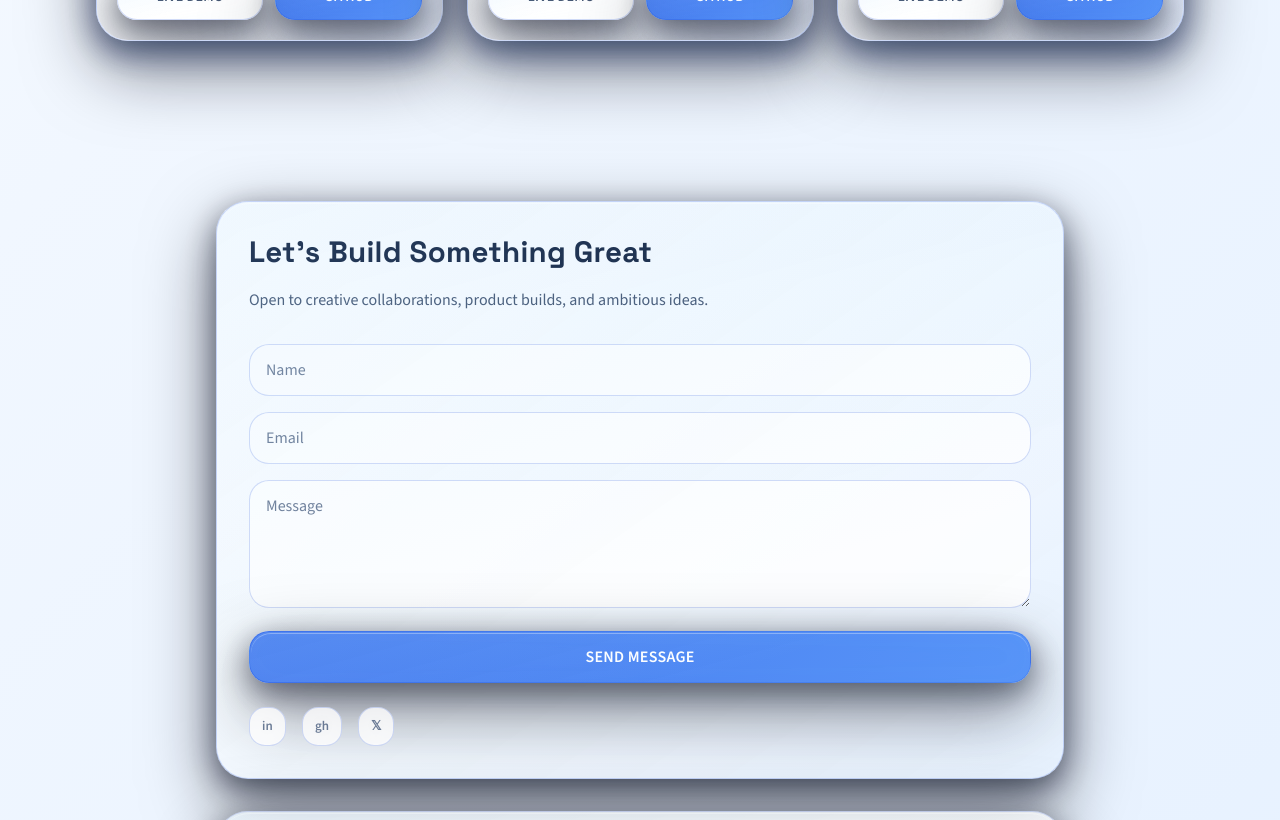
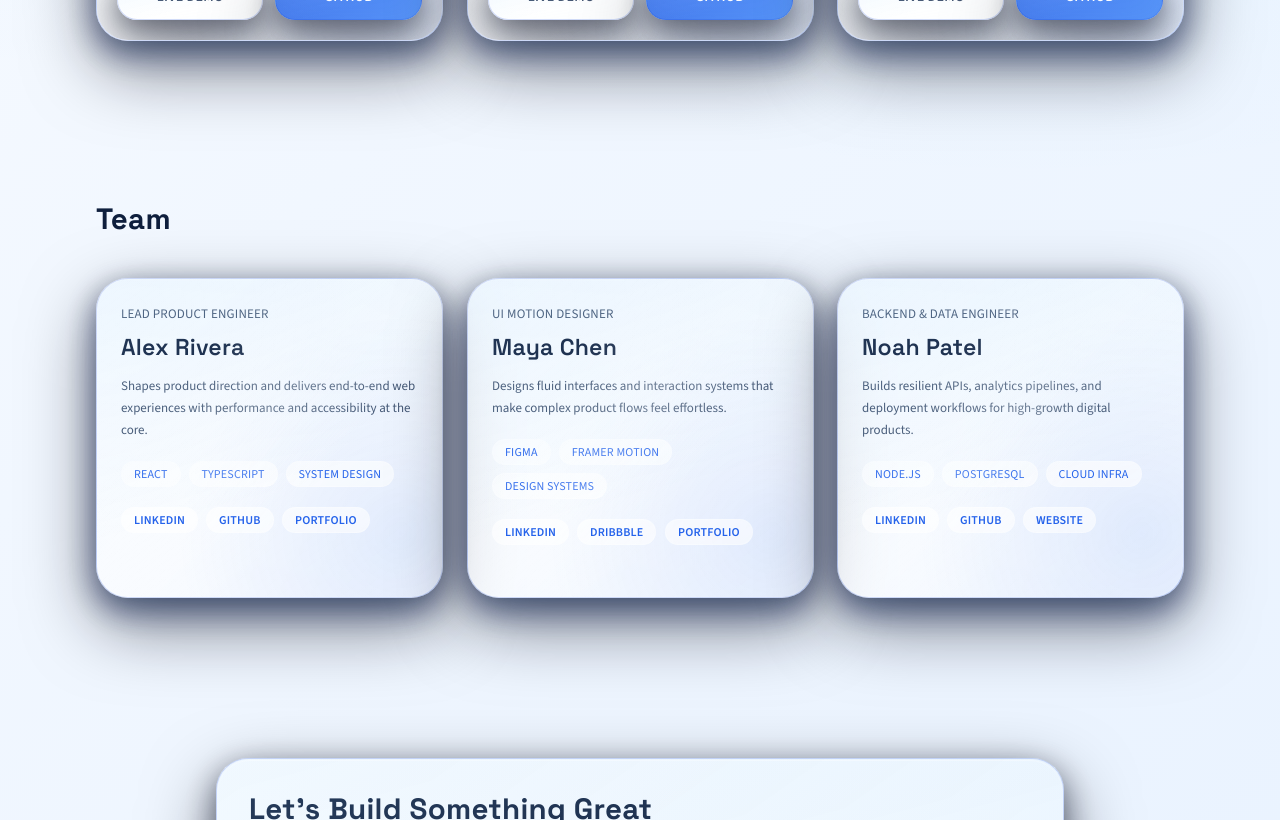
Before and after one commit to mondirdf/Portf, a React (Vite) app: page / in a window 1280 px wide. Shown: the part 1980-2800 px from the top of the page. Built offline with nearby package versions, Linux system fonts and the light colour scheme.

Commit message:
Add dedicated Team section with liquid glass cards

```diff
--- a/src/App.jsx
+++ b/src/App.jsx
@@ -1,7 +1,7 @@
 import { useEffect, useState } from 'react';
 import { motion } from 'framer-motion';
 
-const navLinks = ['Home', 'About', 'Projects', 'Contact'];
+const navLinks = ['Home', 'About', 'Projects', 'Team', 'Contact'];
 
 const skills = ['React', 'TypeScript', 'Tailwind', 'Node.js', 'Framer Motion', 'UI/UX'];
 
@@ -29,6 +29,43 @@ const projects = [
     description: 'A collaborative productivity suite for distributed teams with shared docs and workflow automation.',
     stack: ['React', 'Node', 'PostgreSQL'],
     preview: 'Team Workspace',
+  },
+];
+
+
+const teamMembers = [
+  {
+    name: 'Alex Rivera',
+    role: 'Lead Product Engineer',
+    bio: 'Shapes product direction and delivers end-to-end web experiences with performance and accessibility at the core.',
+    skills: ['React', 'TypeScript', 'System Design'],
+    links: {
+      linkedin: '#',
+      github: '#',
+      portfolio: '#',
+    },
+  },
+  {
+    name: 'Maya Chen',
+    role: 'UI Motion Designer',
+    bio: 'Designs fluid interfaces and interaction systems that make complex product flows feel effortless.',
+    skills: ['Figma', 'Framer Motion', 'Design Systems'],
+    links: {
+      linkedin: '#',
+      dribbble: '#',
+      portfolio: '#',
+    },
+  },
+  {
+    name: 'Noah Patel',
+    role: 'Backend & Data Engineer',
+    bio: 'Builds resilient APIs, analytics pipelines, and deployment workflows for high-growth digital products.',
+    skills: ['Node.js', 'PostgreSQL', 'Cloud Infra'],
+    links: {
+      linkedin: '#',
+      github: '#',
+      website: '#',
+    },
   },
 ];
 
@@ -103,6 +140,7 @@ export function App() {
         <Hero />
         <About />
         <Projects />
+        <Team />
         <Contact />
       </main>
       <Footer />
@@ -206,6 +244,40 @@ function Projects() {
   );
 }
 
+
+function Team() {
+  return (
+    <motion.section id="team" className="section-shell motion-section-transition mx-auto max-w-6xl" initial="hidden" whileInView="visible" viewport={{ once: true, amount: 0.15 }} variants={sectionFadeUp}>
+      <h3 className="text-heading mb-10">Team</h3>
+      <div className="grid gap-6 md:grid-cols-2 xl:grid-cols-3">
+        {teamMembers.map((member) => (
+          <motion.article key={member.name} whileHover={{ transform: 'translate3d(0,-6px,0) scale(1.02)' }} transition={{ duration: motionTokens.microDuration, ease: motionTokens.easeNatural }} className="motion-hover-lift motion-hover-parallax">
+            <GlassPanel className="team-card glass-panel--liquid-card h-full p-6" emphasis="liquid">
+              <p className="text-caption mb-2 uppercase tracking-[var(--tracking-button)]">{member.role}</p>
+              <h4 className="text-card-title mb-3">{member.name}</h4>
+              <p className="text-caption text-measure mb-5">{member.bio}</p>
+              <div className="mb-5 flex flex-wrap gap-2">
+                {member.skills.map((skill) => (
+                  <span key={skill} className="rounded-full px-3 py-1 text-xs font-medium uppercase tracking-[var(--tracking-button)]">
+                    {skill}
+                  </span>
+                ))}
+              </div>
+              <div className="team-card__links flex flex-wrap gap-2">
+                {Object.entries(member.links).map(([platform, href]) => (
+                  <a key={platform} href={href} className="motion-hover-glow rounded-full px-3 py-1 text-xs font-semibold uppercase tracking-[var(--tracking-button)]">
+                    {platform}
+                  </a>
+                ))}
+              </div>
+            </GlassPanel>
+          </motion.article>
+        ))}
+      </div>
+    </motion.section>
+  );
+}
+
 function Contact() {
   return (
     <motion.section id="contact" className="motion-section-transition mx-auto max-w-4xl px-6 py-20" initial="hidden" whileInView="visible" viewport={{ once: true, amount: 0.2 }} variants={sectionFadeUp}>
--- a/src/styles.css
+++ b/src/styles.css
@@ -185,3 +185,19 @@ body {
 .text-caption { font-size: var(--font-size-caption); line-height: var(--line-height-relaxed); color: var(--color-text-caption); }
 .text-measure { max-width: var(--measure-readable); }
 .text-card-title { font-family: var(--font-family-display); font-size: var(--font-size-h4); line-height: 1.3; font-weight: var(--font-weight-semibold); letter-spacing: var(--tracking-heading); }
+
+
+.team-card {
+  min-height: 20rem;
+}
+
+.glass-panel--liquid.team-card .text-caption {
+  color: var(--color-text-secondary);
+}
+
+.glass-panel--liquid.team-card span,
+.glass-panel--liquid.team-card .team-card__links a {
+  border: 1px solid color-mix(in srgb, var(--color-highlight-inner) 58%, transparent);
+  background: color-mix(in srgb, var(--surface-glass-mid) 72%, transparent);
+  color: var(--color-accent);
+}
```
